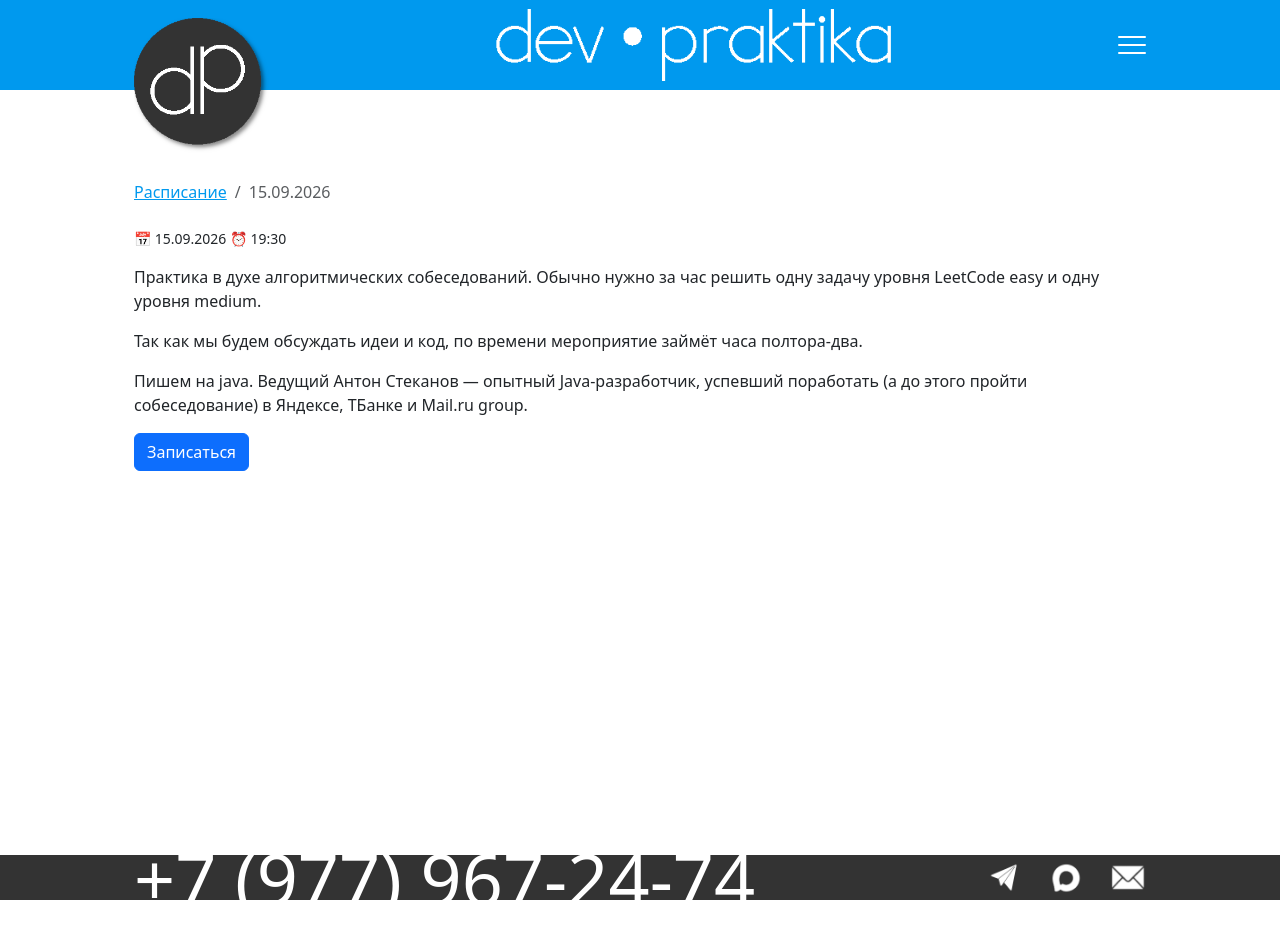
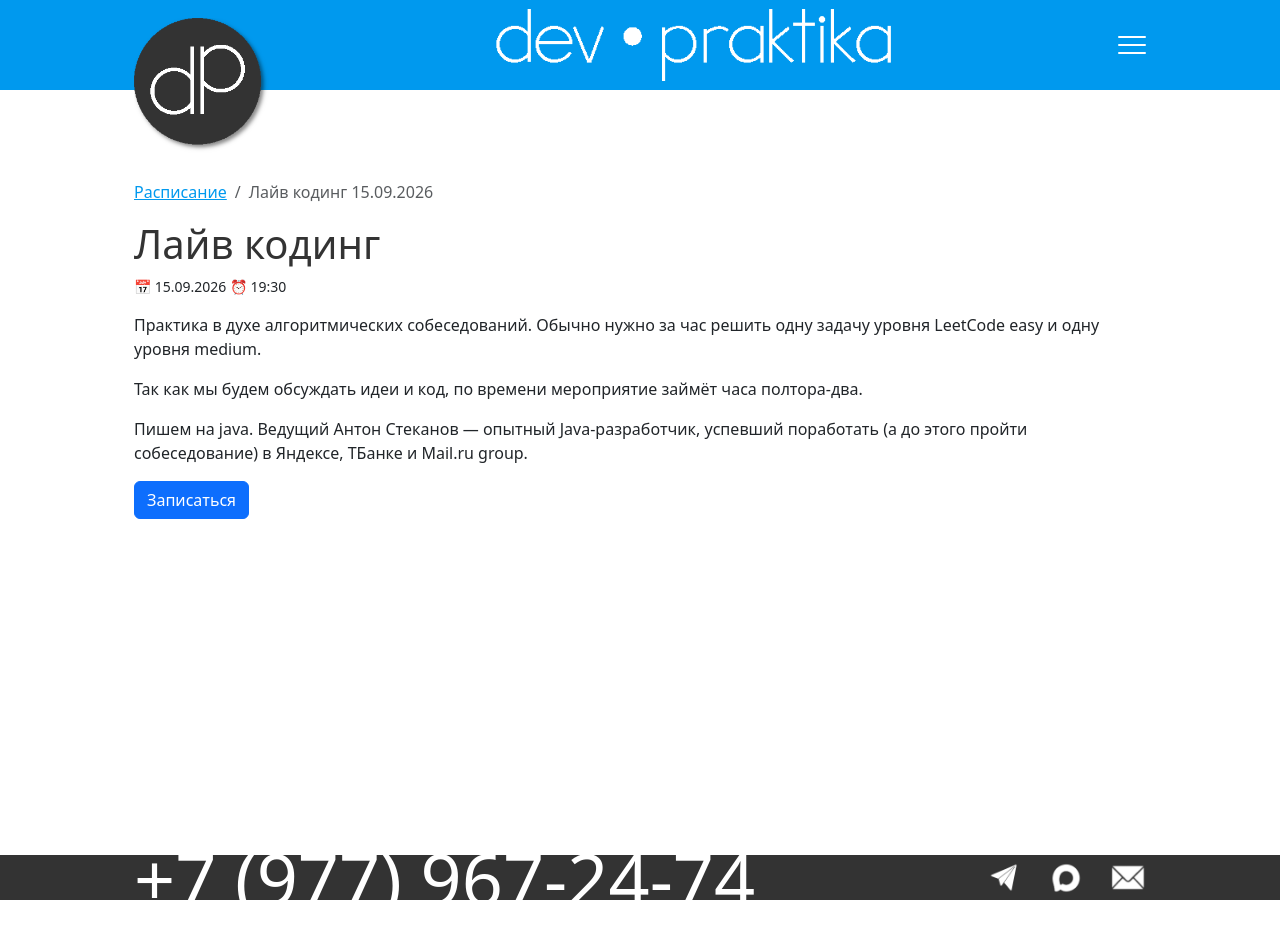
Before and after one commit to devpraktika-ru/devpraktika-ru.github.io, a Jekyll site: the page built from _posts/2026-09-15-live-coding.md, in a window 1280 px wide. Built offline with Jekyll 4.4.1, drawn with Linux system fonts in a browser that asks for light colours; part of the change alters nothing that is shown.

Commit message:
Добавил скрипт

```diff
--- a/_layouts/event.html
+++ b/_layouts/event.html
@@ -2,7 +2,7 @@
 layout: default
 ---
 
-{% assign workshop = site.workshops | where: "slug", page.workshop | first %}
+{% assign workshop = site.workshops | where: "slug", page.slug | first %}
 
 <div class="row w-100">
   <div class="bg-white col-12">
@@ -36,6 +36,17 @@ layout: default
             <input type="hidden" id="utm_campaign" name="utm_campaign" value="{{ page.date | date: '%Y-%m-%d' }}-{{ page.slug }}">
             <button class="btn btn-primary" type="submit">Записаться</button>
           </form>
+          <script>
+            (function() {
+              const params = new URLSearchParams(location.search);
+              ['utm_source', 'utm_medium', 'utm_campaign'].forEach(function(name) {
+                const value = params.get(name);
+                if (value !== null) {
+                  document.getElementById(name).value = value;
+                }
+              });
+            })();
+          </script>
           {% endif %}
         </div>
         <div class="col-6">
```
